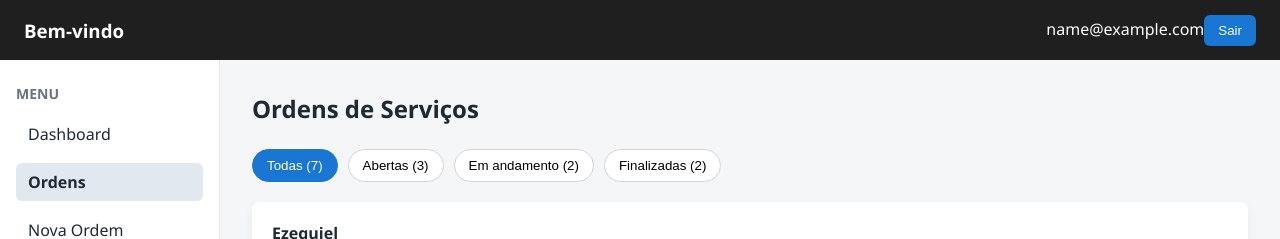
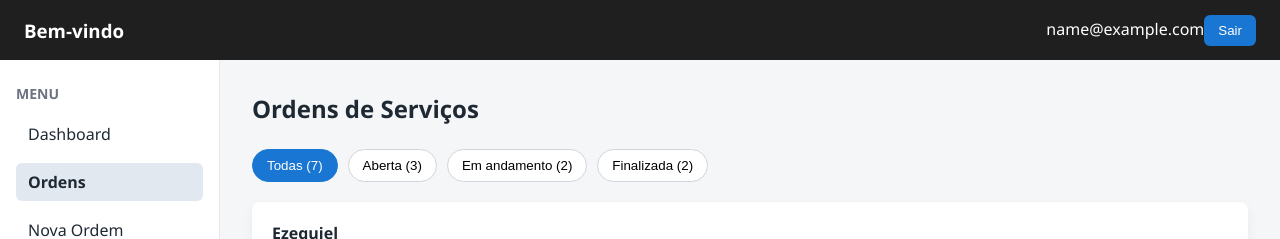
Before and after one commit to Mercesz/sistema-ordens-servico, a React (Vite) app: page /ordens in a window 1280 px wide. Shown: the top 239 px of the page. Built offline with nearby package versions, Linux system fonts and the light colour scheme; data requests are answered from the project's data file; sample sign-in values are in the browser's storage.

Commit message:
refactor: Criando componente para os cards de OS

```diff
--- /dev/null
+++ b/src/components/OrdemCard.jsx
@@ -0,0 +1,34 @@
+function OrdemCard({ ordem, updateStatus, deleteOrdem }) {
+    return (
+        <div className="card">
+            <strong>{ordem.cliente}</strong>
+            <p>{ordem.descricao}</p>
+
+            <span className={`status ${ordem.status.toLowerCase().replace(" ", "-")}`}>
+                Status: {ordem.status}
+            </span>
+
+            <div className="actions">
+                <button
+                    onClick={() => updateStatus(ordem.id, "Em andamento")}
+                    disabled={ordem.status !== "Aberta"}
+                >
+                    Em andamento
+                </button>
+
+                <button
+                    onClick={() => updateStatus(ordem.id, "Finalizada")}
+                    disabled={ordem.status === "Finalizada"}
+                >
+                    Finalizar
+                </button>
+
+                <button className="danger" onClick={() => deleteOrdem(ordem.id)}>
+                    Excluir
+                </button>
+            </div>
+        </div>
+    );
+}
+
+export default OrdemCard;
--- a/src/pages/Ordens.jsx
+++ b/src/pages/Ordens.jsx
@@ -1,47 +1,62 @@
 import { useEffect, useState } from "react";
 import { useOrdens } from "../hooks/useOrdens";
+import OrdemCard from "../components/OrdemCard";
+
+/* Status padronizados */
+const STATUS = {
+  TODAS: "Todas",
+  ABERTA: "Aberta",
+  ANDAMENTO: "Em andamento",
+  FINALIZADA: "Finalizada",
+};
+
+/* Hook simples para localStorage */
+function useLocalStorage(key, initialValue) {
+  const [value, setValue] = useState(() => {
+    return localStorage.getItem(key) || initialValue;
+  });
+
+  useEffect(() => {
+    localStorage.setItem(key, value);
+  }, [key, value]);
+
+  return [value, setValue];
+}
 
 function Ordens() {
   const { ordens, loading, updateStatus, deleteOrdem } = useOrdens();
 
-  const [filtro, setFiltro] = useState(
-    localStorage.getItem("filtroOrdens") || "Todas"
-  );
+  const [filtro, setFiltro] = useLocalStorage("filtroOrdens", STATUS.TODAS);
 
-  useEffect(() => {
-    localStorage.setItem("filtroOrdens", filtro);
-  }, [filtro]);
+  /* Contadores por status */
+  const contagem = {
+    [STATUS.TODAS]: ordens.length,
+    [STATUS.ABERTA]: ordens.filter(o => o.status === STATUS.ABERTA).length,
+    [STATUS.ANDAMENTO]: ordens.filter(o => o.status === STATUS.ANDAMENTO).length,
+    [STATUS.FINALIZADA]: ordens.filter(o => o.status === STATUS.FINALIZADA).length,
+  };
 
-  const totalAbertas = ordens.filter(o => o.status === "Aberta").length;
-  const totalAndamento = ordens.filter(o => o.status === "Em andamento").length;
-  const totalFinalizadas = ordens.filter(o => o.status === "Finalizada").length;
-
-  const ordensFiltradas = (
-    filtro === "Todas"
-      ? ordens
-      : ordens.filter(o => o.status === filtro)
-  ).slice().sort((a, b) => b.id - a.id);
+  /* Filtro + ordenação */
+  const ordensFiltradas = ordens
+    .filter(o => filtro === STATUS.TODAS || o.status === filtro)
+    .slice()
+    .sort((a, b) => b.id - a.id);
 
   return (
     <>
       <h1>Ordens de Serviços</h1>
 
+      {/* Filtros dinâmicos */}
       <div className="filters">
-        <button className={filtro === "Todas" ? "active" : ""} onClick={() => setFiltro("Todas")}>
-          Todas ({ordens.length})
-        </button>
-
-        <button className={filtro === "Aberta" ? "active" : ""} onClick={() => setFiltro("Aberta")}>
-          Abertas ({totalAbertas})
-        </button>
-
-        <button className={filtro === "Em andamento" ? "active" : ""} onClick={() => setFiltro("Em andamento")}>
-          Em andamento ({totalAndamento})
-        </button>
-
-        <button className={filtro === "Finalizada" ? "active" : ""} onClick={() => setFiltro("Finalizada")}>
-          Finalizadas ({totalFinalizadas})
-        </button>
+        {Object.values(STATUS).map(status => (
+          <button
+            key={status}
+            className={filtro === status ? "active" : ""}
+            onClick={() => setFiltro(status)}
+          >
+            {status} ({contagem[status]})
+          </button>
+        ))}
       </div>
 
       {loading && <p>Carregando ordens...</p>}
@@ -51,34 +66,12 @@ function Ordens() {
       )}
 
       {ordensFiltradas.map(ordem => (
-        <div key={ordem.id} className="card">
-          <strong>{ordem.cliente}</strong>
-          <p>{ordem.descricao}</p>
-
-          <span className={`status ${ordem.status.toLowerCase().replace(" ", "-")}`}>
-            Status: {ordem.status}
-          </span>
-
-          <div className="actions">
-            <button
-              onClick={() => updateStatus(ordem.id, "Em andamento")}
-              disabled={ordem.status !== "Aberta"}
-            >
-              Em andamento
-            </button>
-
-            <button
-              onClick={() => updateStatus(ordem.id, "Finalizada")}
-              disabled={ordem.status === "Finalizada"}
-            >
-              Finalizar
-            </button>
-
-            <button className="danger" onClick={() => deleteOrdem(ordem.id)}>
-              Excluir
-            </button>
-          </div>
-        </div>
+        <OrdemCard
+          key={ordem.id}
+          ordem={ordem}
+          updateStatus={updateStatus}
+          deleteOrdem={deleteOrdem}
+        />
       ))}
     </>
   );
```
